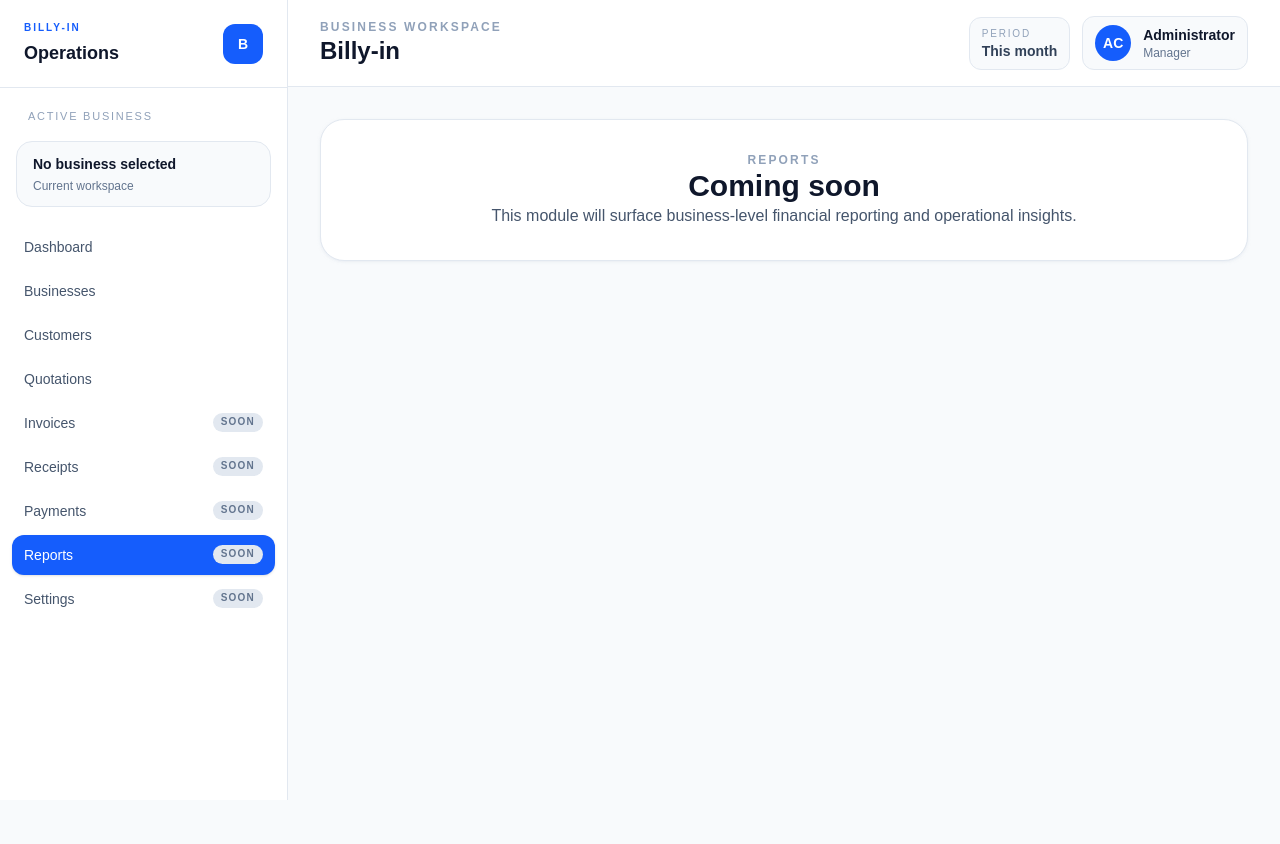
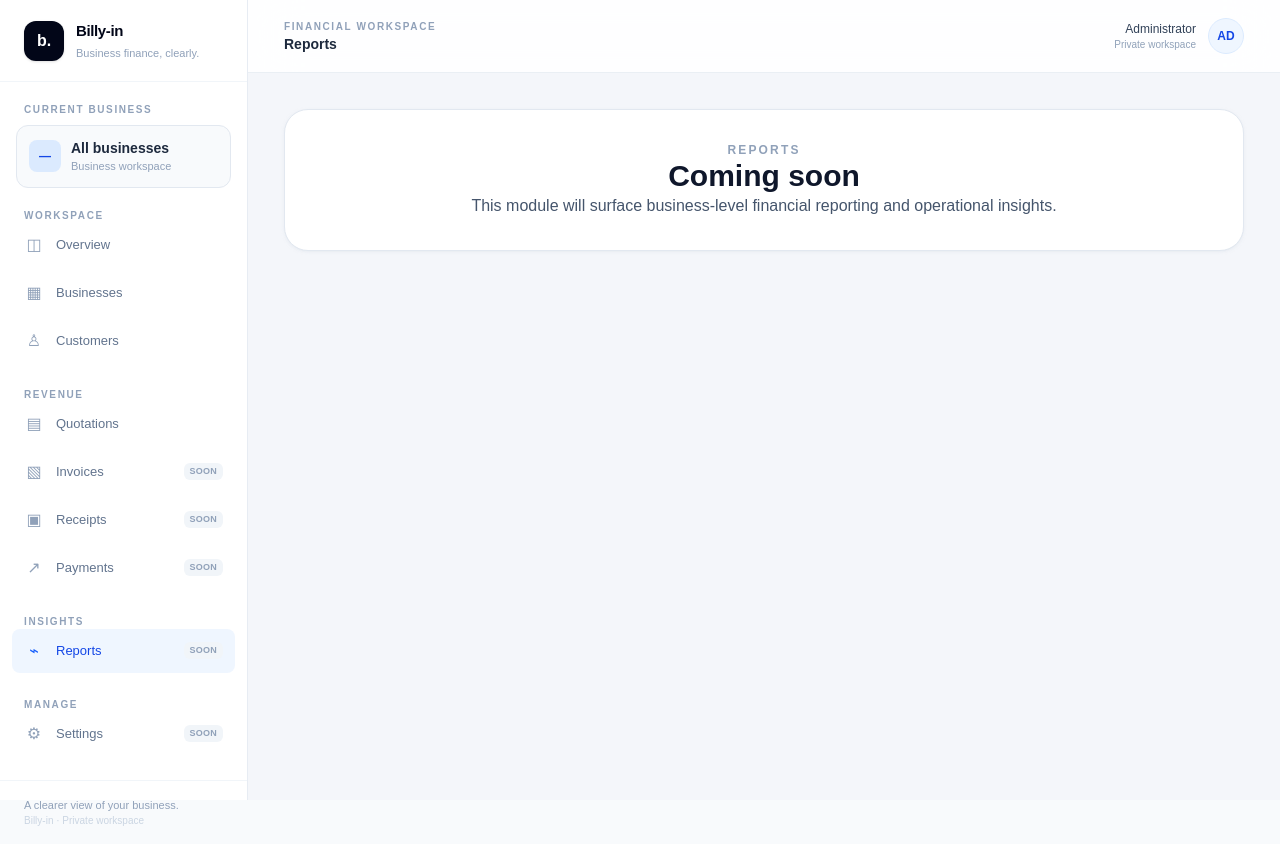
Before and after one commit to Thuthukani-Craig/billy-in, a Next.js app in the folder frontend/: page /reports in a window 1280 px wide. Before the commit the page ends 800 px from the top, so only its background shows below. Built offline with nearby package versions, Linux system fonts and the light colour scheme; no server answers.

Commit message:
Refresh Billy-in workspace navigation and shell

```diff
--- a/frontend/src/components/layout-shell.tsx
+++ b/frontend/src/components/layout-shell.tsx
@@ -6,16 +6,11 @@ import { useEffect, useState } from "react";
 
 import { getStoredActiveBusiness } from "@/lib/api";
 
-const navItems = [
-  { href: "/", label: "Dashboard" },
-  { href: "/businesses", label: "Businesses" },
-  { href: "/customers", label: "Customers" },
-  { href: "/quotations", label: "Quotations" },
-  { href: "/invoices", label: "Invoices" },
-  { href: "/receipts", label: "Receipts" },
-  { href: "/payments", label: "Payments" },
-  { href: "/reports", label: "Reports" },
-  { href: "/settings", label: "Settings" },
+const navGroups = [
+  { title: "Workspace", items: [{ href: "/", label: "Overview", icon: "◫" }, { href: "/businesses", label: "Businesses", icon: "▦" }, { href: "/customers", label: "Customers", icon: "♙" }] },
+  { title: "Revenue", items: [{ href: "/quotations", label: "Quotations", icon: "▤" }, { href: "/invoices", label: "Invoices", icon: "▧" }, { href: "/receipts", label: "Receipts", icon: "▣" }, { href: "/payments", label: "Payments", icon: "↗" }] },
+  { title: "Insights", items: [{ href: "/reports", label: "Reports", icon: "⌁" }] },
+  { title: "Manage", items: [{ href: "/settings", label: "Settings", icon: "⚙" }] },
 ] as const;
 
 export function LayoutShell({ children }: { children: React.ReactNode }) {
@@ -27,83 +22,67 @@ export function LayoutShell({ children }: { children: React.ReactNode }) {
       const business = getStoredActiveBusiness();
       setActiveBusinessName(business ? business.name : null);
     };
-
     syncActiveBusiness();
     window.addEventListener("storage", syncActiveBusiness);
     return () => window.removeEventListener("storage", syncActiveBusiness);
   }, []);
 
   return (
-    <div className="min-h-screen bg-slate-50 text-slate-900">
-      <div className="mx-auto flex min-h-screen max-w-[1600px] flex-col lg:flex-row">
-        <aside className="w-full border-b border-slate-200 bg-white lg:w-72 lg:border-b-0 lg:border-r">
-          <div className="flex items-center justify-between border-b border-slate-200 px-6 py-5">
-            <div>
-              <div className="text-[10px] font-semibold uppercase tracking-[0.2em] text-blue-600">Billy-in</div>
-              <div className="mt-1 text-lg font-semibold text-slate-900">Operations</div>
-            </div>
-            <div className="flex h-10 w-10 items-center justify-center rounded-xl bg-blue-600 text-sm font-bold text-white">B</div>
+    <div className="min-h-screen bg-[#f4f6fa] text-slate-900">
+      <div className="mx-auto flex min-h-screen max-w-[1800px] flex-col lg:flex-row">
+        <aside className="z-10 w-full shrink-0 border-b border-slate-200/80 bg-white lg:sticky lg:top-0 lg:h-screen lg:w-[248px] lg:border-b-0 lg:border-r">
+          <div className="flex items-center gap-3 border-b border-slate-100 px-6 py-5">
+            <div className="flex h-10 w-10 items-center justify-center rounded-xl bg-slate-950 text-base font-semibold text-white shadow-sm">b.</div>
+            <div><div className="text-[15px] font-semibold tracking-tight text-slate-950">Billy-in</div><div className="mt-0.5 text-[11px] text-slate-400">Business finance, clearly.</div></div>
           </div>
 
           <div className="px-4 py-5">
-            <div className="mb-4 px-3 text-[11px] font-medium uppercase tracking-[0.16em] text-slate-400">Active business</div>
-            <div className="rounded-2xl border border-slate-200 bg-slate-50 px-4 py-3">
-              <div className="text-sm font-semibold text-slate-900">{activeBusinessName ?? "No business selected"}</div>
-              <div className="mt-1 text-xs text-slate-500">Current workspace</div>
+            <div className="mb-2 px-2 text-[10px] font-semibold uppercase tracking-[0.16em] text-slate-400">Current business</div>
+            <div className="rounded-xl border border-slate-200 bg-slate-50 px-3 py-3">
+              <div className="flex items-center gap-2.5">
+                <span className="flex h-8 w-8 items-center justify-center rounded-lg bg-blue-100 text-xs font-bold text-blue-700">{activeBusinessName ? activeBusinessName.slice(0, 1).toUpperCase() : "—"}</span>
+                <div className="min-w-0"><p className="truncate text-sm font-semibold text-slate-800">{activeBusinessName ?? "All businesses"}</p><p className="mt-0.5 text-[11px] text-slate-400">Business workspace</p></div>
+              </div>
             </div>
           </div>
 
-          <nav className="space-y-1 px-3 pb-6">
-            {navItems.map((item) => {
+          <nav className="space-y-6 px-3 pb-6">
+            {navGroups.map((group) => (
+              <div key={group.title}>
+                <p className="mb-2 px-3 text-[10px] font-semibold uppercase tracking-[0.16em] text-slate-400">{group.title}</p>
+                <div className="space-y-1">
+                  {group.items.map((item) => {
                     const isActive = pathname === item.href;
                     const isComingSoon = ["/invoices", "/receipts", "/payments", "/reports", "/settings"].includes(item.href);
-
                     return (
-                <Link
-                  key={item.href}
-                  href={item.href}
-                  className={[
-                    "flex items-center justify-between rounded-xl px-3 py-2.5 text-sm font-medium transition-colors",
-                    isActive ? "bg-blue-600 text-white shadow-sm" : "text-slate-600 hover:bg-slate-100 hover:text-slate-900",
-                  ].join(" ")}
-                >
-                  <span>{item.label}</span>
-                  {isComingSoon ? (
-                    <span className="rounded-full bg-slate-200 px-2 py-0.5 text-[10px] font-semibold uppercase tracking-[0.12em] text-slate-500">
-                      soon
-                    </span>
-                  ) : null}
+                      <Link key={item.href} href={item.href} className={["flex items-center gap-3 rounded-lg px-3 py-2.5 text-[13px] font-medium transition", isActive ? "bg-blue-50 text-blue-700" : "text-slate-500 hover:bg-slate-50 hover:text-slate-900"].join(" ")}>
+                        <span className={["w-5 text-center text-base", isActive ? "text-blue-600" : "text-slate-400"].join(" ")} aria-hidden="true">{item.icon}</span>
+                        <span className="flex-1">{item.label}</span>
+                        {isComingSoon ? <span className="rounded-md bg-slate-100 px-1.5 py-0.5 text-[9px] font-semibold uppercase tracking-wide text-slate-400">Soon</span> : null}
                       </Link>
                     );
                   })}
+                </div>
+              </div>
+            ))}
           </nav>
+          <div className="hidden border-t border-slate-100 px-6 py-4 lg:block">
+            <p className="text-[11px] text-slate-400">A clearer view of your business.</p>
+            <p className="mt-1 text-[10px] text-slate-300">Billy-in · Private workspace</p>
+          </div>
         </aside>
 
-        <main className="flex-1">
-          <header className="border-b border-slate-200 bg-white/90 backdrop-blur-sm">
-            <div className="flex flex-col gap-4 px-4 py-4 sm:flex-row sm:items-center sm:justify-between lg:px-8">
-              <div>
-                <div className="text-xs font-semibold uppercase tracking-[0.18em] text-slate-400">Business workspace</div>
-                <h1 className="mt-1 text-2xl font-semibold text-slate-900">Billy-in</h1>
-              </div>
-
+        <main className="min-w-0 flex-1">
+          <header className="sticky top-0 z-[5] border-b border-slate-200/70 bg-white/90 backdrop-blur-xl">
+            <div className="flex min-h-[72px] items-center justify-between gap-4 px-4 sm:px-6 lg:px-9">
+              <div><p className="text-[10px] font-semibold uppercase tracking-[0.16em] text-slate-400">Financial workspace</p><h1 className="mt-1 text-sm font-semibold text-slate-800">{navGroups.flatMap((group) => group.items).find((item) => item.href === pathname)?.label ?? "Billy-in"}</h1></div>
               <div className="flex items-center gap-3">
-                <div className="rounded-xl border border-slate-200 bg-slate-50 px-3 py-2">
-                  <div className="text-[10px] uppercase tracking-[0.18em] text-slate-400">Period</div>
-                  <div className="text-sm font-semibold text-slate-700">This month</div>
-                </div>
-                <div className="flex items-center gap-3 rounded-xl border border-slate-200 bg-slate-50 px-3 py-2">
-                  <div className="flex h-9 w-9 items-center justify-center rounded-full bg-blue-600 text-sm font-semibold text-white">AC</div>
-                  <div>
-                    <div className="text-sm font-semibold text-slate-900">Administrator</div>
-                    <div className="text-xs text-slate-500">Manager</div>
-                  </div>
-                </div>
+                <div className="hidden text-right sm:block"><p className="text-xs font-medium text-slate-700">Administrator</p><p className="mt-0.5 text-[10px] text-slate-400">Private workspace</p></div>
+                <div className="flex h-9 w-9 items-center justify-center rounded-full border border-blue-100 bg-blue-50 text-xs font-semibold text-blue-700">AD</div>
               </div>
             </div>
           </header>
-
-          <div className="p-4 lg:p-8">{children}</div>
+          <div className="p-4 sm:p-6 lg:p-9">{children}</div>
         </main>
       </div>
     </div>
```
Lines whose indentation alone changed are shown as unchanged.
